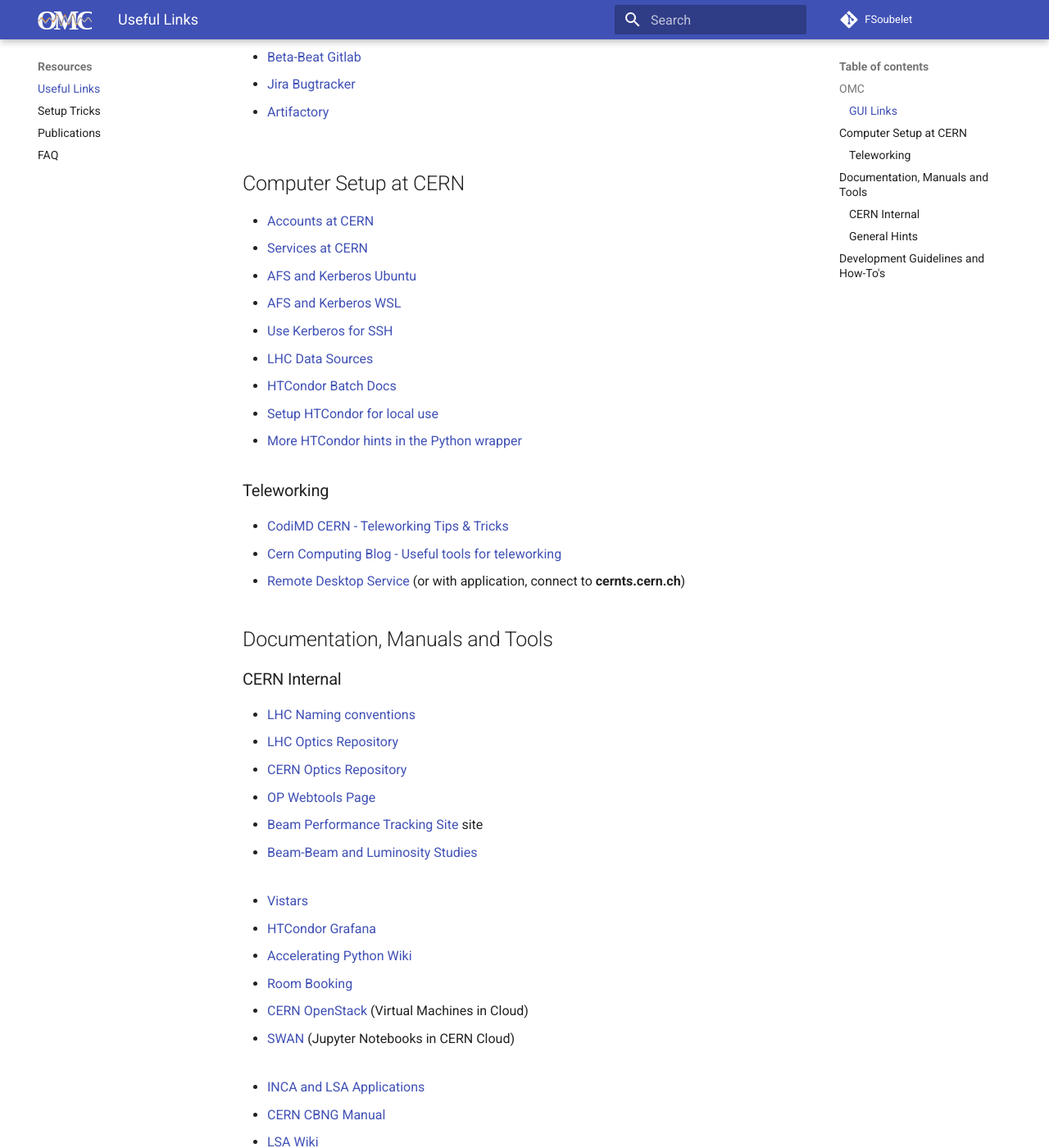
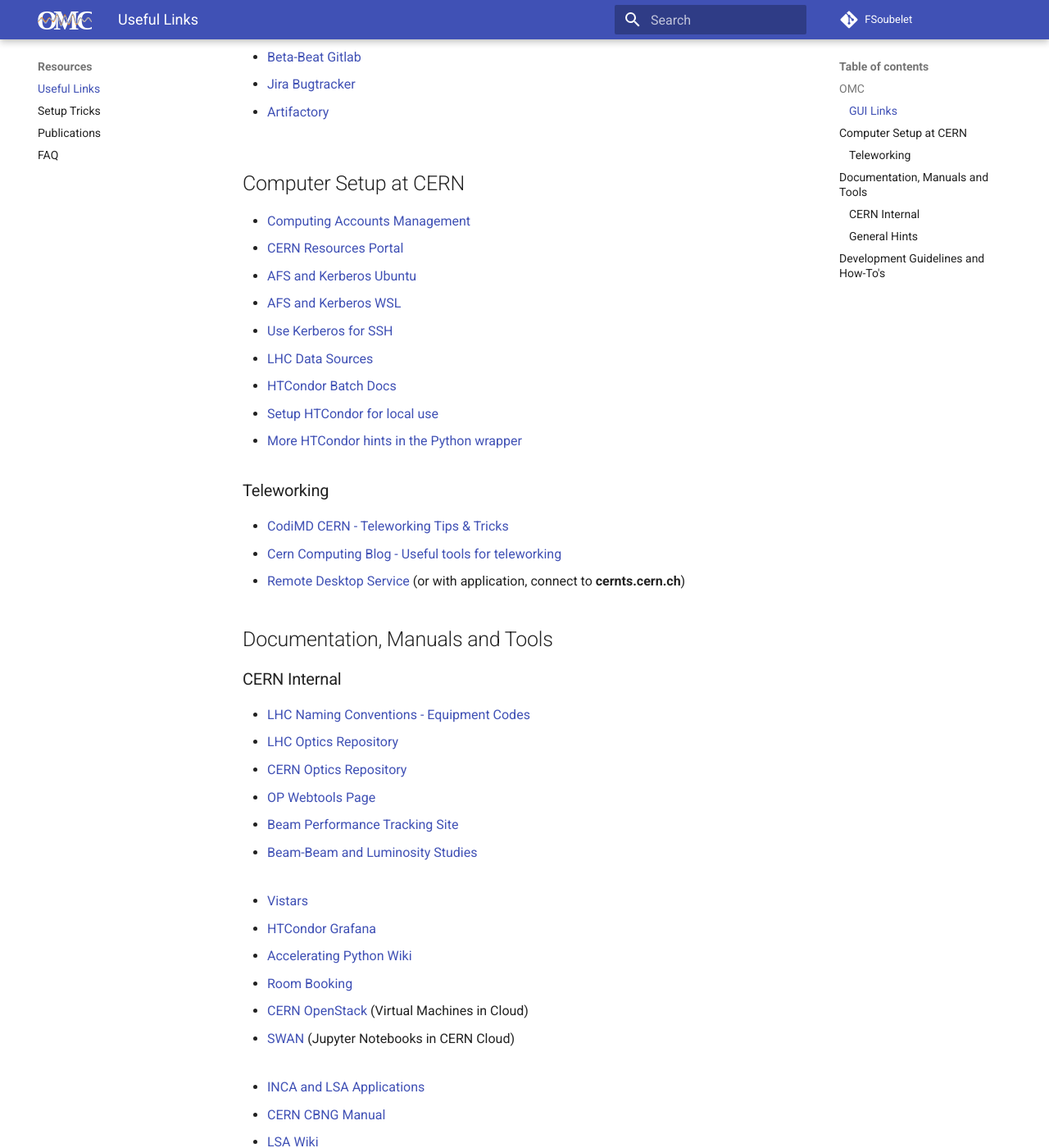
Before and after one commit to pylhc/pylhc.github.io, an MkDocs documentation site: the page built from docs/resources/links.md, in a window 1280 px wide and 1400 px high, scrolled down 449 px. Shown: the whole window at 82% size. Built offline with MkDocs 1.6.1 and Material for MkDocs 9.7.7, drawn with Linux system fonts in a browser that asks for light colours.

Commit message:
minor name changes

```diff
--- a/docs/resources/links.md
+++ b/docs/resources/links.md
@@ -26,8 +26,8 @@
 
 ## Computer Setup at CERN
 
-* [Accounts at CERN][accounts_cern]{target=_blank}
-* [Services at CERN][services_cern]{target=_blank}
+* [Computing Accounts Management][accounts_cern]{target=_blank}
+* [CERN Resources Portal][services_cern]{target=_blank}
 * [AFS and Kerberos Ubuntu][afs_kerberos_ubuntu]{target=_blank}
 * [AFS and Kerberos WSL][afs_kerberos_wsl]{target=_blank}
 * [Use Kerberos for SSH][kerberos_ssh]{target=_blank}
@@ -46,11 +46,11 @@
 
 ### CERN Internal
 
-* [LHC Naming conventions][equipment_codes]{target=_blank}
+* [LHC Naming Conventions - Equipment Codes][equipment_codes]{target=_blank}
 * [LHC Optics Repository][lhc_gitlab]{target=_blank}
 * [CERN Optics Repository][cern_optics_repo_site]{target=_blank}
 * [OP Webtools Page][op_webtools]{target=_blank}
-* [Beam Performance Tracking Site][bpt_site]{target=_blank} site
+* [Beam Performance Tracking Site][bpt_site]{target=_blank}
 * [Beam-Beam and Luminosity Studies][bblumi]{target=_blank}
 <br><br>
 * [Vistars][op_vistar]{target=_blank}
```
